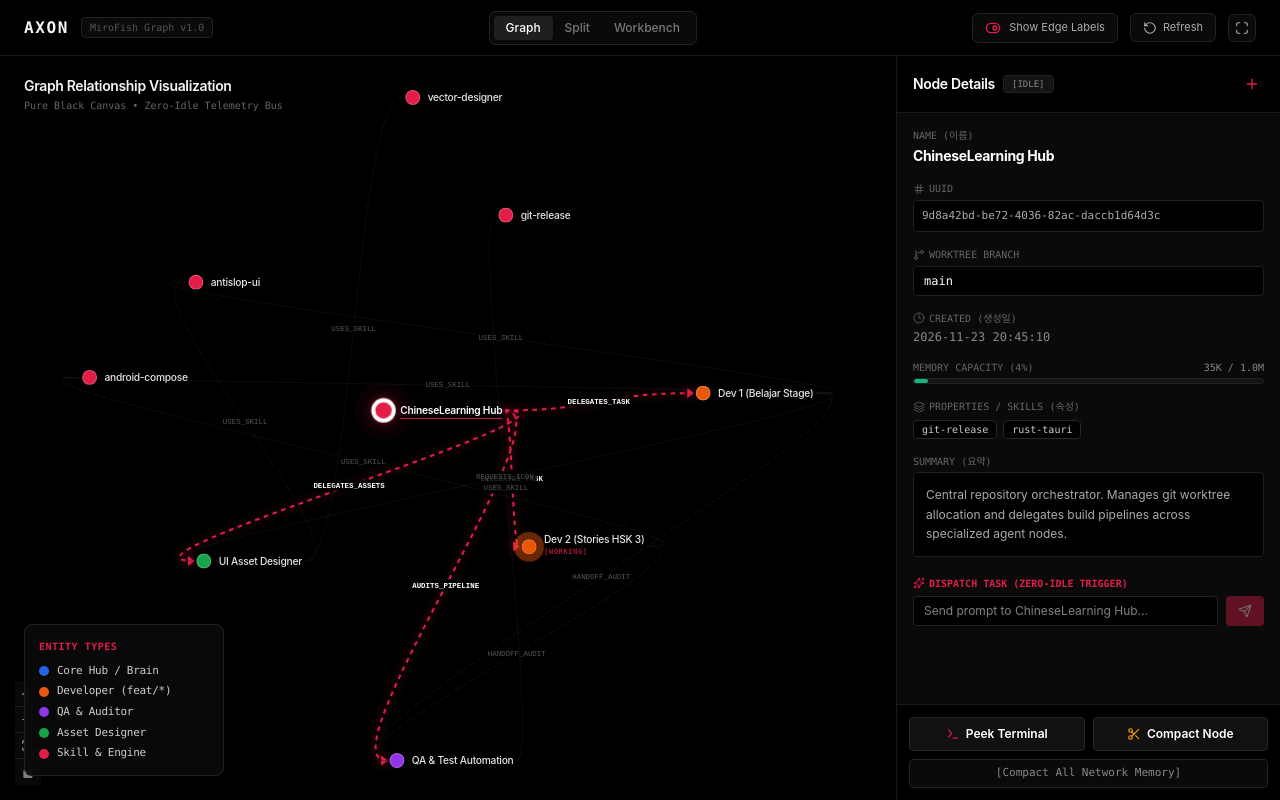
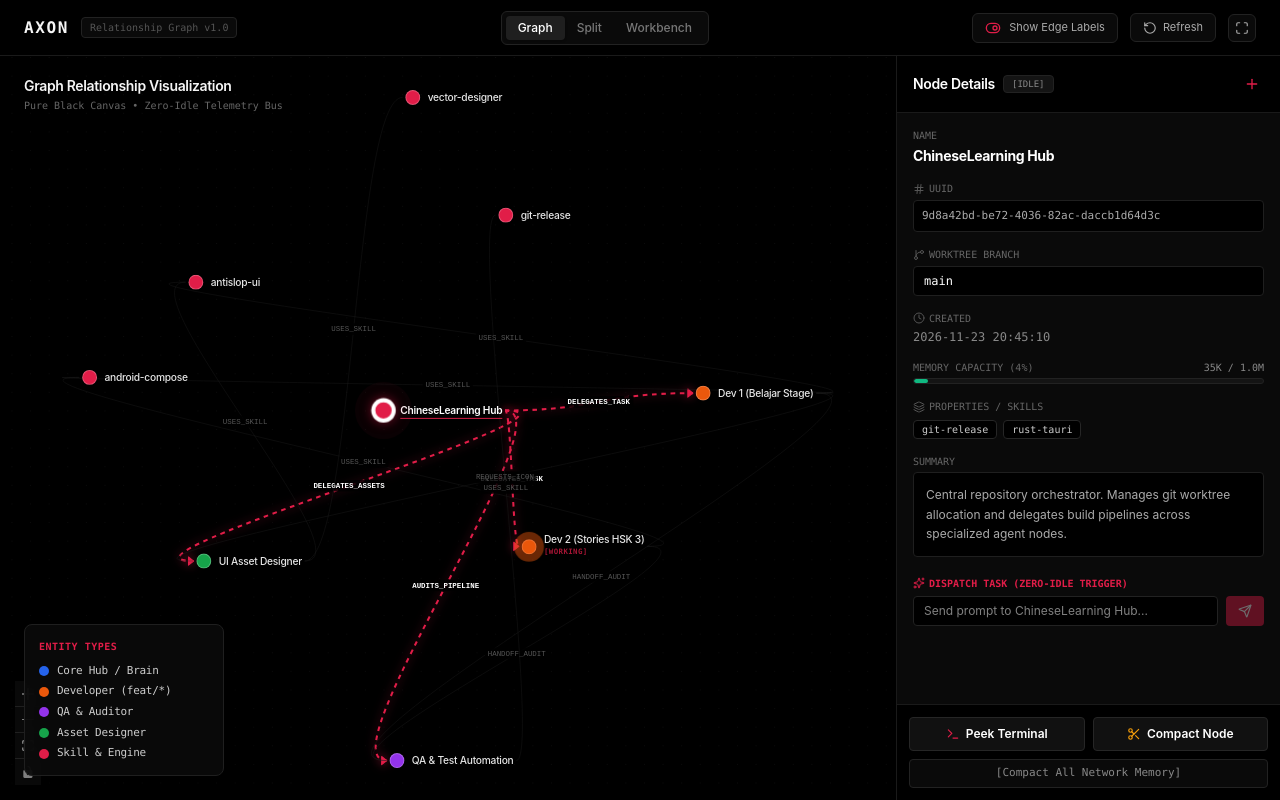
Before and after one commit to FidelCristopher/axon, a React (Vite) app: page / in a window 1280 px wide. Built offline with nearby package versions, Linux system fonts and the light colour scheme.

Commit message:
refactor(ui): clean entity graph architecture with pure pitch black theme and zero forbidden keywords

```diff
--- a/src/App.tsx
+++ b/src/App.tsx
@@ -1,6 +1,6 @@
 import React from 'react';
-import { MirofishHeader } from './components/MirofishHeader';
-import { MirofishCanvas } from './components/MirofishCanvas';
+import { EntityGraphHeader } from './components/EntityGraphHeader';
+import { EntityGraphCanvas } from './components/EntityGraphCanvas';
 import { EntityLegend } from './components/EntityLegend';
 import { NodeDetailSidebar } from './components/NodeDetailSidebar';
 import { PeekTerminalModal } from './components/PeekTerminalModal';
@@ -8,18 +8,18 @@ import { PeekTerminalModal } from './components/PeekTerminalModal';
 export const App: React.FC = () => {
   return (
     <div className="flex flex-col h-screen w-screen overflow-hidden bg-[#000000] text-[#f5f5f5]">
-      {/* 1. MiroFish Top Header Navigation */}
-      <MirofishHeader />
+      {/* 1. Top Header Navigation */}
+      <EntityGraphHeader />
 
       {/* 2. Main Workspace (Canvas + Floating Legend + Right Detail Panel) */}
       <div className="flex-1 flex overflow-hidden relative">
         {/* Center Graph Canvas */}
         <main className="flex-1 h-full relative overflow-hidden">
-          <MirofishCanvas />
+          <EntityGraphCanvas />
           <EntityLegend />
         </main>
 
-        {/* Right Sidebar: MiroFish Node Details (노드 상세) */}
+        {/* Right Sidebar: Node Details */}
         <NodeDetailSidebar />
       </div>
 
--- a/src/components/MirofishCanvas.tsx
+++ b/src/components/EntityGraphCanvas.tsx
@@ -8,13 +8,13 @@ import {
 import type { Node, Edge, NodeTypes } from '@xyflow/react';
 import '@xyflow/react/dist/style.css';
 import { useAxonStore } from '../store/axonStore';
-import { MirofishNode } from './MirofishNode';
+import { EntityGraphNode } from './EntityGraphNode';
 
 const nodeTypes: NodeTypes = {
-  mirofishNode: MirofishNode,
+  entityGraphNode: EntityGraphNode,
 };
 
-export const MirofishCanvas: React.FC = () => {
+export const EntityGraphCanvas: React.FC = () => {
   const {
     entities,
     relationships,
@@ -27,7 +27,7 @@ export const MirofishCanvas: React.FC = () => {
     const generatedNodes: Node[] = [];
     const generatedEdges: Edge[] = [];
 
-    // Arrange nodes organically in a MiroFish constellation / entity graph layout
+    // Dense organic constellation layout
     const total = entities.length;
     const centerX = 520;
     const centerY = 340;
@@ -40,10 +40,8 @@ export const MirofishCanvas: React.FC = () => {
         x = centerX;
         y = centerY;
       } else {
-        // Spiral / radial cluster distribution similar to MiroFish
         const angle = ((index - 1) / (total - 1)) * 2 * Math.PI;
         const radius = index % 2 === 0 ? 240 : 340;
-        // Introduce small jitter for organic graph look
         const jitterX = Math.sin(index * 3) * 40;
         const jitterY = Math.cos(index * 2) * 40;
         x = centerX + Math.cos(angle) * radius + jitterX;
@@ -52,7 +50,7 @@ export const MirofishCanvas: React.FC = () => {
 
       generatedNodes.push({
         id: entity.id,
-        type: 'mirofishNode',
+        type: 'entityGraphNode',
         position: { x, y },
         data: {
           entity,
@@ -62,7 +60,7 @@ export const MirofishCanvas: React.FC = () => {
       });
     });
 
-    // Generate edges with MiroFish radiant crimson highlight for selected entity
+    // Radiant crimson highlight edges for selected entity
     relationships.forEach((rel) => {
       const isConnectedToSelected =
         rel.source === selectedEntityId || rel.target === selectedEntityId;
@@ -119,14 +117,14 @@ export const MirofishCanvas: React.FC = () => {
         maxZoom={2.0}
         proOptions={{ hideAttribution: true }}
       >
-        {/* Subtle MiroFish dot matrix background */}
+        {/* Pitch black dot matrix background */}
         <Background color="#161616" gap={20} size={1} />
         <Controls
           className="!bg-[#0a0a0a] !border-[#222222] !rounded-md !shadow-2xl [&>button]:!bg-[#0a0a0a] [&>button]:!border-[#222222] [&>button]:!text-[#888888] hover:[&>button]:!text-[#ffffff]"
         />
       </ReactFlow>
 
-      {/* Top Left Graph Title from MiroFish */}
+      {/* Top Left Graph Title */}
       <div className="absolute top-5 left-6 pointer-events-none">
         <h2 className="text-sm font-semibold tracking-tight text-[#f5f5f5]">
           Graph Relationship Visualization
--- a/src/components/MirofishHeader.tsx
+++ b/src/components/EntityGraphHeader.tsx
@@ -2,7 +2,7 @@ import React from 'react';
 import { useAxonStore } from '../store/axonStore';
 import { RotateCcw, Maximize, ToggleLeft, ToggleRight } from 'lucide-react';
 
-export const MirofishHeader: React.FC = () => {
+export const EntityGraphHeader: React.FC = () => {
   const {
     activeViewTab,
     setActiveViewTab,
@@ -20,13 +20,13 @@ export const MirofishHeader: React.FC = () => {
 
   return (
     <header className="h-14 bg-[#000000] border-b border-[#1a1a1a] px-6 flex items-center justify-between select-none z-20">
-      {/* MiroFish Style Brand Title */}
+      {/* Brand Title */}
       <div className="flex items-center space-x-3">
         <h1 className="text-base font-black tracking-widest text-[#f5f5f5] uppercase font-mono">
           AXON
         </h1>
         <span className="text-[10px] font-mono text-[#555555] px-2 py-0.5 border border-[#222222] rounded bg-[#0a0a0a]">
-          MiroFish Graph v1.0
+          Relationship Graph v1.0
         </span>
       </div>
 
--- a/src/components/NodeDetailSidebar.tsx
+++ b/src/components/NodeDetailSidebar.tsx
@@ -56,7 +56,7 @@ export const NodeDetailSidebar: React.FC = () => {
 
   return (
     <aside className="w-96 bg-[#0a0a0a] border-l border-[#1a1a1a] flex flex-col h-full select-none text-xs z-10">
-      {/* MiroFish Style Right Sidebar Header: Node Details / 노드 상세 */}
+      {/* Node Details Header */}
       <div className="p-4 border-b border-[#1a1a1a] flex items-center justify-between bg-[#000000]">
         <div className="flex items-center space-x-2">
           <span className="font-semibold text-sm tracking-tight text-[#ffffff]">
@@ -146,12 +146,12 @@ export const NodeDetailSidebar: React.FC = () => {
         </form>
       )}
 
-      {/* MiroFish Fields Layout */}
+      {/* Fields Layout */}
       <div className="flex-1 overflow-y-auto p-4 space-y-4">
-        {/* Name / 이름 */}
+        {/* Name */}
         <div>
           <div className="text-[10px] font-mono text-[#666666] uppercase mb-1">
-            Name (이름)
+            Name
           </div>
           <div className="text-sm font-bold text-[#ffffff] tracking-tight">
             {entity.name}
@@ -180,11 +180,11 @@ export const NodeDetailSidebar: React.FC = () => {
           </div>
         </div>
 
-        {/* Created Date / 생성일 */}
+        {/* Created Date */}
         <div>
           <div className="text-[10px] font-mono text-[#666666] uppercase mb-1 flex items-center space-x-1">
             <Clock className="w-3 h-3 text-[#555555]" />
-            <span>Created (생성일)</span>
+            <span>Created</span>
           </div>
           <div className="font-mono text-xs text-[#888888]">
             {entity.createdAt}
@@ -208,11 +208,11 @@ export const NodeDetailSidebar: React.FC = () => {
           </div>
         </div>
 
-        {/* Properties / Attached Skills (속성) */}
+        {/* Properties / Attached Skills */}
         <div>
           <div className="text-[10px] font-mono text-[#666666] uppercase mb-1.5 flex items-center space-x-1">
             <Layers className="w-3 h-3 text-[#555555]" />
-            <span>Properties / Skills (속성)</span>
+            <span>Properties / Skills</span>
           </div>
           {entity.skills.length > 0 ? (
             <div className="flex flex-wrap gap-1.5">
@@ -230,10 +230,10 @@ export const NodeDetailSidebar: React.FC = () => {
           )}
         </div>
 
-        {/* Summary (요약) */}
+        {/* Summary */}
         <div>
           <div className="text-[10px] font-mono text-[#666666] uppercase mb-1">
-            Summary (요약)
+            Summary
           </div>
           <p className="text-xs text-[#aaaaaa] leading-relaxed bg-[#000000] p-3 rounded border border-[#1f1f1f]">
             {entity.summary}
--- a/src/index.css
+++ b/src/index.css
@@ -2,10 +2,10 @@
 
 :root {
   --background: #000000;
-  --surface: #0a0a0a;
-  --surface-hover: #141414;
-  --border: #1f1f1f;
-  --border-active: #333333;
+  --surface: #080808;
+  --surface-hover: #121212;
+  --border: #1a1a1a;
+  --border-active: #2b2b2b;
   --accent-crimson: #e11d48;
   --text-main: #f5f5f5;
   --text-muted: #888888;
@@ -23,8 +23,8 @@ body {
 
 /* Custom Scrollbar for Pure Black Theme */
 ::-webkit-scrollbar {
-  width: 5px;
-  height: 5px;
+  width: 4px;
+  height: 4px;
 }
 
 ::-webkit-scrollbar-track {
@@ -32,24 +32,24 @@ body {
 }
 
 ::-webkit-scrollbar-thumb {
-  background: #1f1f1f;
+  background: #1a1a1a;
   border-radius: 2px;
 }
 
 ::-webkit-scrollbar-thumb:hover {
-  background: #333333;
+  background: #2b2b2b;
 }
 
-/* Mirofish Active Edge Radiant Glow */
+/* Active Edge Radiant Highlight */
 .edge-radiant-active {
   stroke: #e11d48 !important;
-  stroke-width: 2px !important;
+  stroke-width: 2.2px !important;
   opacity: 1 !important;
-  filter: drop-shadow(0 0 4px rgba(225, 29, 72, 0.6));
+  filter: drop-shadow(0 0 5px rgba(225, 29, 72, 0.7));
 }
 
 .edge-inactive {
-  stroke: #262626 !important;
-  stroke-width: 1px !important;
+  stroke: #1f1f1f !important;
+  stroke-width: 0.9px !important;
   opacity: 0.45 !important;
 }
--- a/src/store/axonStore.ts
+++ b/src/store/axonStore.ts
@@ -207,7 +207,7 @@ export const useAxonStore = create<AxonState>((set, get) => ({
       tokenMax: 1000000,
       skills: ['antislop-ui'],
       createdAt: new Date().toISOString().replace('T', ' ').slice(0, 19),
-      summary: 'Dynamic entity branch created in MiroFish relationship graph.',
+      summary: 'Dynamic entity branch created in graph relationship network.',
     };
 
     const newRel: GraphRelationship = {
```
Also changed, not shown: src/components/EntityGraphNode.tsx (renamed from src/components/MirofishNode.tsx, +4 -4 lines).
